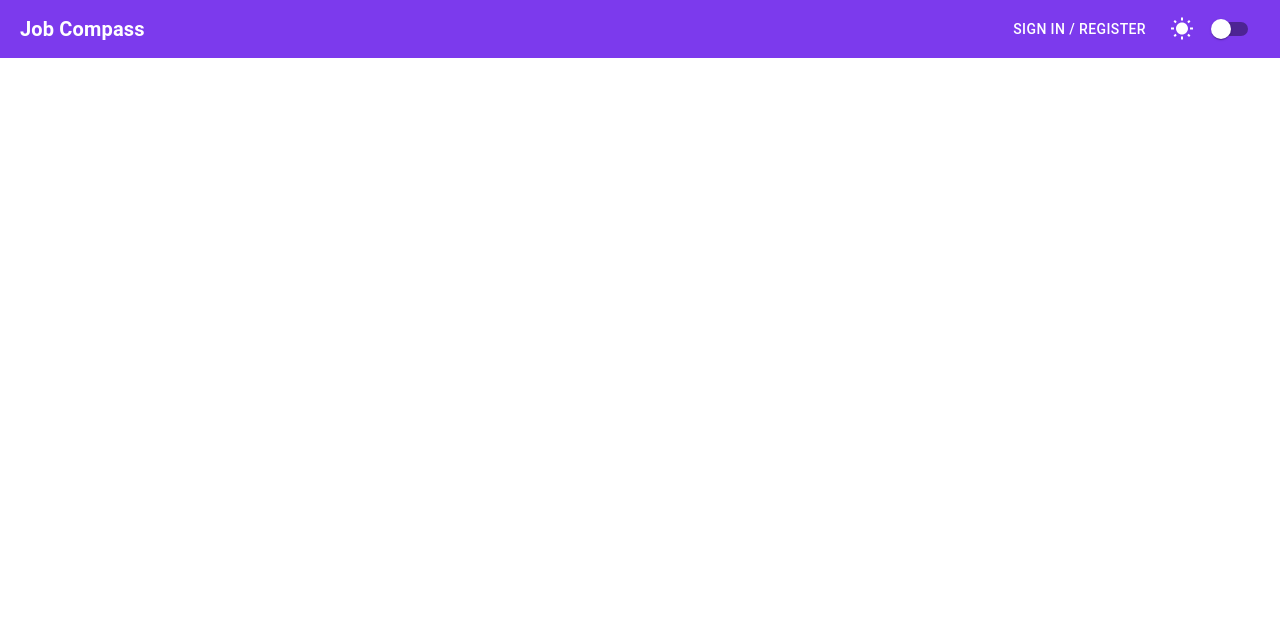
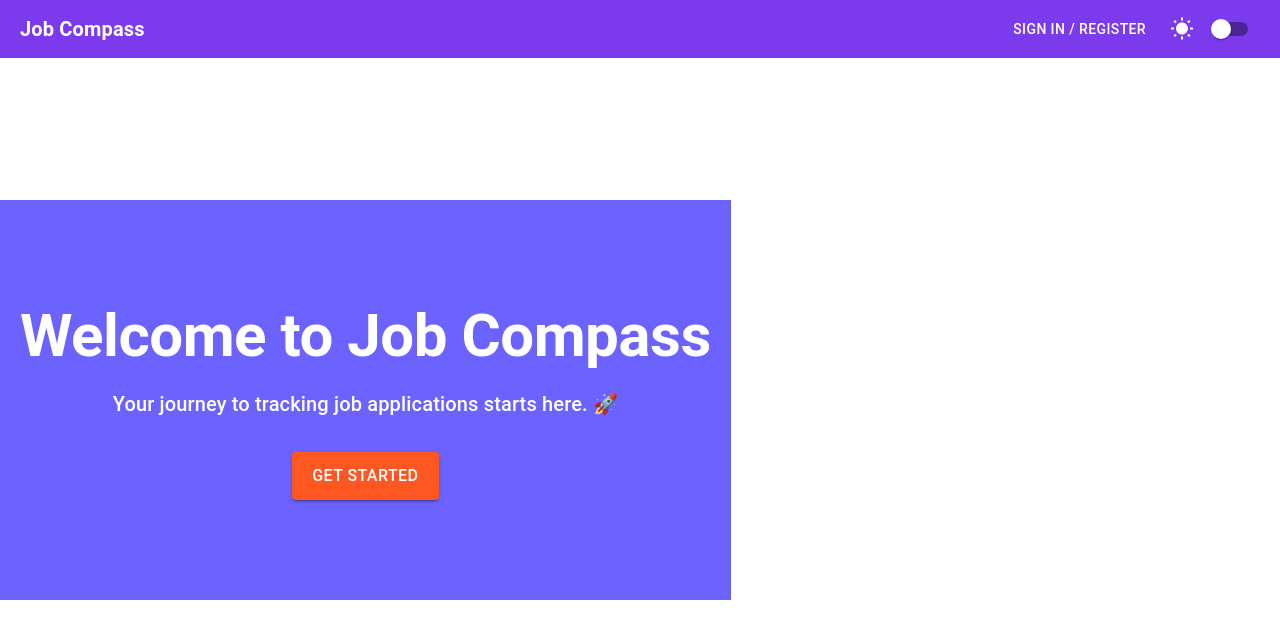
Before and after one commit to Goitsy/Job-Compass, a React (Vite) app in the folder frontend/: page / in a window 1280 px wide. Shown: the top 638 px of the page. Built offline with nearby package versions, Linux system fonts and the light colour scheme.

Commit message:
intergrating M + G App

```diff
--- a/frontend/src/App.tsx
+++ b/frontend/src/App.tsx
@@ -2,11 +2,13 @@ import { Route, Routes } from "react-router-dom";
 import { Box, Button, Typography } from "@mui/material";
 import { ThemeContextProvider } from "./state/ThemeContext";
 import Navbar from "./components/NavBar";
+import HeroSection from "./components/HeroSection";
 
 const App = () => {
   return (
     <ThemeContextProvider>
       <Navbar />
+      <HeroSection />
     </ThemeContextProvider>
   );
 };
```
